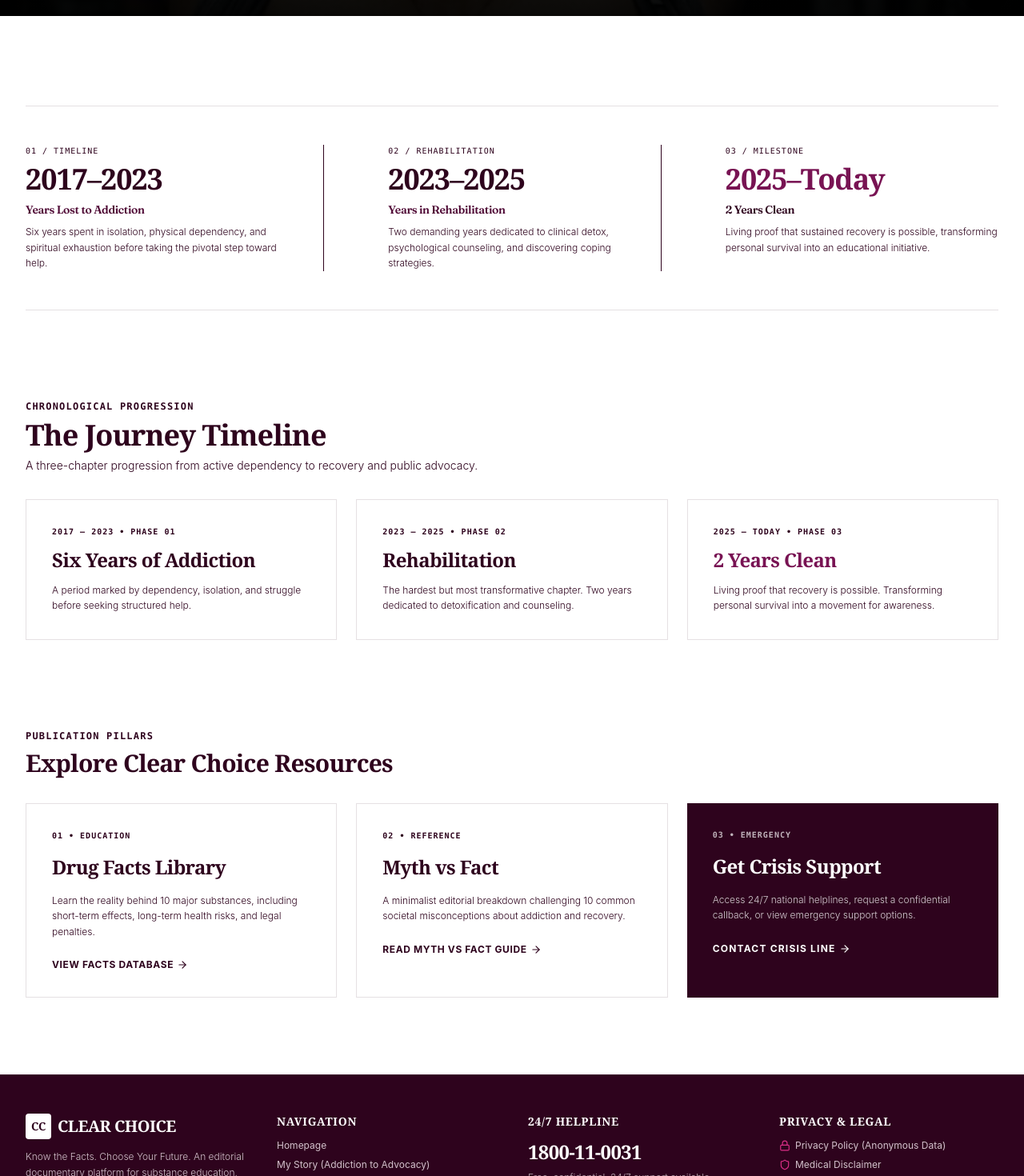
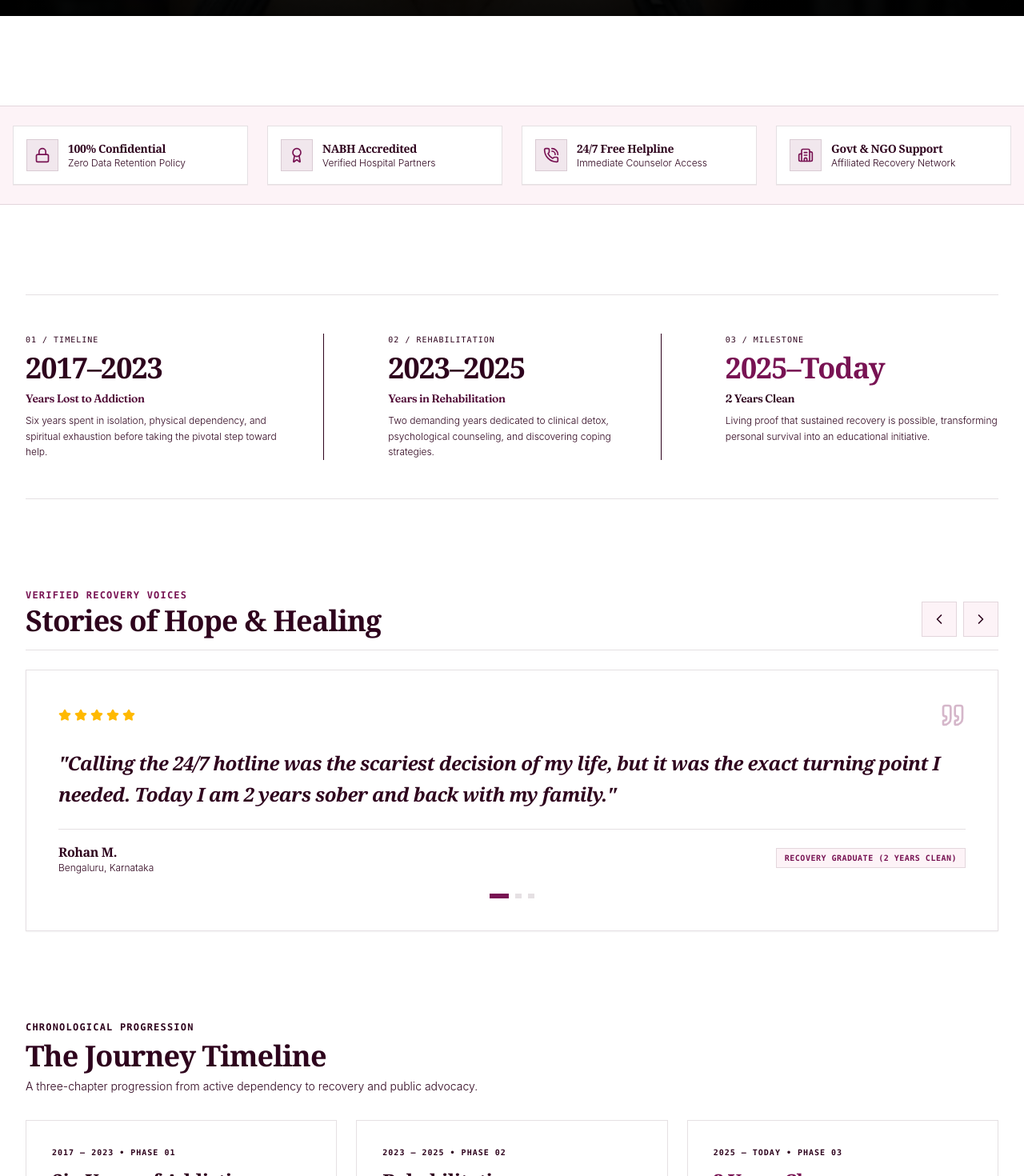
Before and after one commit to ayushixx/clear_choice, a React (Vite) app: page / in a window 1280 px wide. Shown: the part 780-2250 px from the top of the page at 80% size. Built offline with nearby package versions, Linux system fonts and the light colour scheme; no server answers.

Commit message:
Add TrustBadges, TestimonialsCarousel, and AnimatePresence route page transitions for mobile conversion optimization

```diff
--- a/src/App.jsx
+++ b/src/App.jsx
@@ -3,6 +3,7 @@ import Navbar from './components/Navbar';
 import Footer from './components/Footer';
 import LegalModal from './components/LegalModal';
 import LiveChatWidget from './components/LiveChatWidget';
+import { motion, AnimatePresence } from 'framer-motion';
 
 import Home from './pages/Home';
 import MyStory from './pages/MyStory';
@@ -71,9 +72,19 @@ export default function App() {
         toggleTheme={toggleTheme}
       />
 
-      {/* Dynamic Main Page Content */}
+      {/* Dynamic Main Page Content with Smooth Route Transitions */}
       <main className="flex-grow">
-        {renderPage()}
+        <AnimatePresence mode="wait">
+          <motion.div
+            key={activePage}
+            initial={{ opacity: 0, y: 8 }}
+            animate={{ opacity: 1, y: 0 }}
+            exit={{ opacity: 0, y: -8 }}
+            transition={{ duration: 0.25, ease: 'easeOut' }}
+          >
+            {renderPage()}
+          </motion.div>
+        </AnimatePresence>
       </main>
 
       {/* Floating Crisis Live Chat */}
--- /dev/null
+++ b/src/components/TestimonialsCarousel.jsx
@@ -0,0 +1,137 @@
+import React, { useState } from 'react';
+import { Quote, ChevronLeft, ChevronRight, Star } from 'lucide-react';
+import { motion, AnimatePresence } from 'framer-motion';
+
+export default function TestimonialsCarousel() {
+  const testimonials = [
+    {
+      id: 1,
+      quote: "Calling the 24/7 hotline was the scariest decision of my life, but it was the exact turning point I needed. Today I am 2 years sober and back with my family.",
+      author: "Rohan M.",
+      location: "Bengaluru, Karnataka",
+      category: "Recovery Graduate (2 Years Clean)",
+      rating: 5
+    },
+    {
+      id: 2,
+      quote: "As a mother watching her son struggle with opioid addiction, the Rehab Directory helped us locate NIMHANS within hours. The guidance we received saved his life.",
+      author: "Sunita K.",
+      location: "New Delhi, NCR",
+      category: "Family Member Support",
+      rating: 5
+    },
+    {
+      id: 3,
+      quote: "The Drug Facts Library dismantled the shame and misperceptions I had carried for years. It gave me the courage to seek clinical detox at Muktangan.",
+      author: "Priya S.",
+      location: "Pune, Maharashtra",
+      category: "Recovery Graduate (18 Months Clean)",
+      rating: 5
+    }
+  ];
+
+  const [currentIndex, setCurrentIndex] = useState(0);
+
+  const nextSlide = () => {
+    setCurrentIndex((prev) => (prev + 1) % testimonials.length);
+  };
+
+  const prevSlide = () => {
+    setCurrentIndex((prev) => (prev - 1 + testimonials.length) % testimonials.length);
+  };
+
+  const current = testimonials[currentIndex];
+
+  return (
+    <section className="space-y-6">
+      <div className="flex flex-col sm:flex-row sm:items-end justify-between gap-4 border-b border-editorial pb-4">
+        <div className="space-y-1">
+          <span className="text-xs font-mono font-bold uppercase tracking-widest text-[#781353] dark:text-[#E03590] block">
+            Verified Recovery Voices
+          </span>
+          <h2 className="text-2xl sm:text-4xl font-serif font-bold text-[var(--text-primary)]">
+            Stories of Hope & Healing
+          </h2>
+        </div>
+
+        {/* Carousel Prev/Next Buttons */}
+        <div className="flex items-center gap-2">
+          <button
+            onClick={prevSlide}
+            className="w-10 h-10 border border-editorial bg-[var(--bg-secondary)] text-[var(--text-primary)] hover:border-[#781353] dark:hover:border-[#E03590] flex items-center justify-center btn-tap touch-target"
+            aria-label="Previous Testimonial"
+          >
+            <ChevronLeft className="w-5 h-5" />
+          </button>
+          <button
+            onClick={nextSlide}
+            className="w-10 h-10 border border-editorial bg-[var(--bg-secondary)] text-[var(--text-primary)] hover:border-[#781353] dark:hover:border-[#E03590] flex items-center justify-center btn-tap touch-target"
+            aria-label="Next Testimonial"
+          >
+            <ChevronRight className="w-5 h-5" />
+          </button>
+        </div>
+      </div>
+
+      {/* Slide Container */}
+      <div className="relative overflow-hidden bg-[var(--bg-card)] border border-editorial p-6 sm:p-10 shadow-xs">
+        <AnimatePresence mode="wait">
+          <motion.div
+            key={current.id}
+            initial={{ opacity: 0, x: 20 }}
+            animate={{ opacity: 1, x: 0 }}
+            exit={{ opacity: 0, x: -20 }}
+            transition={{ duration: 0.3 }}
+            className="space-y-6"
+          >
+            {/* Stars & Quote Icon */}
+            <div className="flex items-center justify-between">
+              <div className="flex items-center gap-1 text-amber-400">
+                {[...Array(current.rating)].map((_, i) => (
+                  <Star key={i} className="w-4 h-4 fill-current" />
+                ))}
+              </div>
+              <Quote className="w-8 h-8 text-[#781353] dark:text-[#E03590] opacity-30" />
+            </div>
+
+            {/* Testimonial Quote */}
+            <blockquote className="text-base sm:text-2xl font-serif italic font-semibold text-[var(--text-primary)] leading-relaxed">
+              "{current.quote}"
+            </blockquote>
+
+            {/* Author Footer */}
+            <div className="pt-4 border-t border-editorial flex flex-col sm:flex-row sm:items-center justify-between gap-2">
+              <div>
+                <h4 className="font-serif font-bold text-sm sm:text-base text-[var(--text-primary)]">
+                  {current.author}
+                </h4>
+                <p className="text-xs text-muted font-light">
+                  {current.location}
+                </p>
+              </div>
+              <span className="text-[10px] font-mono font-bold uppercase tracking-wider text-[#781353] dark:text-[#E03590] bg-[var(--bg-secondary)] px-2.5 py-1 border border-editorial inline-block self-start sm:self-auto">
+                {current.category}
+              </span>
+            </div>
+          </motion.div>
+        </AnimatePresence>
+
+        {/* Carousel Indicators */}
+        <div className="flex items-center justify-center gap-2 pt-6">
+          {testimonials.map((_, idx) => (
+            <button
+              key={idx}
+              onClick={() => setCurrentIndex(idx)}
+              className={`h-1.5 transition-all ${
+                currentIndex === idx
+                  ? 'w-6 bg-[#781353] dark:bg-[#E03590]'
+                  : 'w-2 bg-[var(--border-color)] hover:bg-[#781353]/50'
+              }`}
+              aria-label={`Go to slide ${idx + 1}`}
+            />
+          ))}
+        </div>
+      </div>
+    </section>
+  );
+}
--- /dev/null
+++ b/src/components/TrustBadges.jsx
@@ -0,0 +1,60 @@
+import React from 'react';
+import { Award, PhoneCall, Lock, Building2 } from 'lucide-react';
+import { motion } from 'framer-motion';
+
+export default function TrustBadges() {
+  const trustSignals = [
+    {
+      icon: Lock,
+      title: '100% Confidential',
+      subtitle: 'Zero Data Retention Policy'
+    },
+    {
+      icon: Award,
+      title: 'NABH Accredited',
+      subtitle: 'Verified Hospital Partners'
+    },
+    {
+      icon: PhoneCall,
+      title: '24/7 Free Helpline',
+      subtitle: 'Immediate Counselor Access'
+    },
+    {
+      icon: Building2,
+      title: 'Govt & NGO Support',
+      subtitle: 'Affiliated Recovery Network'
+    }
+  ];
+
+  return (
+    <div className="w-full bg-[var(--bg-secondary)] border-y border-editorial py-6 px-4">
+      <div className="max-w-7xl mx-auto grid grid-cols-2 md:grid-cols-4 gap-4 sm:gap-6">
+        {trustSignals.map((item, idx) => {
+          const Icon = item.icon;
+          return (
+            <motion.div
+              key={idx}
+              initial={{ opacity: 0, y: 10 }}
+              whileInView={{ opacity: 1, y: 0 }}
+              viewport={{ once: true }}
+              transition={{ delay: idx * 0.08, duration: 0.4 }}
+              className="flex items-center gap-3 p-3 sm:p-4 bg-[var(--bg-card)] border border-editorial rounded-none shadow-2xs"
+            >
+              <div className="w-9 h-9 sm:w-10 sm:h-10 rounded-none bg-[#781353]/10 dark:bg-[#E03590]/15 text-[#781353] dark:text-[#E03590] flex items-center justify-center shrink-0 border border-editorial">
+                <Icon className="w-4 h-4 sm:w-5 sm:h-5" />
+              </div>
+              <div className="min-w-0">
+                <h4 className="font-serif font-bold text-xs sm:text-sm text-[var(--text-primary)] truncate">
+                  {item.title}
+                </h4>
+                <p className="text-[10px] sm:text-xs text-muted font-light truncate">
+                  {item.subtitle}
+                </p>
+              </div>
+            </motion.div>
+          );
+        })}
+      </div>
+    </div>
+  );
+}
--- a/src/pages/GetHelp.jsx
+++ b/src/pages/GetHelp.jsx
@@ -4,6 +4,7 @@ import { REHAB_CENTERS } from '../data/rehabCenters';
 import RehabDirectory from '../components/RehabDirectory';
 import InteractiveMap from '../components/InteractiveMap';
 import TurnstileWidget from '../components/TurnstileWidget';
+import TrustBadges from '../components/TrustBadges';
 import { submitContactInquiry, submitCallbackRequest } from '../api/submissionsApi';
 import { trackHelplineClick } from '../services/ga4Analytics';
 import { Send, Clock, Paperclip, AlertCircle, CheckCircle2 } from 'lucide-react';
@@ -188,6 +189,9 @@ export default function GetHelp() {
         allCenters={REHAB_CENTERS}
         onSelectCenter={setSelectedCenter}
       />
+
+      {/* TRUST BADGES BAR */}
+      <TrustBadges />
 
       {/* FORMS SECTION */}
       <section className="grid grid-cols-1 lg:grid-cols-2 gap-8 sm:gap-10">
--- a/src/pages/Home.jsx
+++ b/src/pages/Home.jsx
@@ -1,6 +1,8 @@
 import React from 'react';
 import { Phone, ArrowRight, ChevronRight } from 'lucide-react';
 import { motion } from 'framer-motion';
+import TrustBadges from '../components/TrustBadges';
+import TestimonialsCarousel from '../components/TestimonialsCarousel';
 
 export default function Home({ setActivePage }) {
   return (
@@ -68,7 +70,7 @@ export default function Home({ setActivePage }) {
           >
             <button
               onClick={() => { setActivePage('help'); window.scrollTo(0,0); }}
-              className="bg-white text-[#2E031D] hover:bg-[#FDF3F7] px-6 py-3.5 sm:px-8 sm:py-4 text-xs font-extrabold uppercase tracking-widest transition-all flex items-center justify-center gap-2 shadow-lg btn-tap"
+              className="bg-white text-[#2E031D] hover:bg-[#FDF3F7] px-6 py-3.5 sm:px-8 sm:py-4 text-xs font-extrabold uppercase tracking-widest transition-all flex items-center justify-center gap-2 shadow-lg btn-tap touch-target"
             >
               <span>GET HELP NOW</span>
               <ArrowRight className="w-4 h-4" />
@@ -76,7 +78,7 @@ export default function Home({ setActivePage }) {
 
             <button
               onClick={() => { setActivePage('story'); window.scrollTo(0,0); }}
-              className="bg-black/40 hover:bg-black/60 text-white border border-white/40 px-6 py-3.5 sm:px-8 sm:py-4 text-xs font-semibold uppercase tracking-widest backdrop-blur-md transition-all flex items-center justify-center gap-2 btn-tap"
+              className="bg-black/40 hover:bg-black/60 text-white border border-white/40 px-6 py-3.5 sm:px-8 sm:py-4 text-xs font-semibold uppercase tracking-widest backdrop-blur-md transition-all flex items-center justify-center gap-2 btn-tap touch-target"
             >
               <span>Read My Story</span>
               <ChevronRight className="w-4 h-4" />
@@ -90,13 +92,16 @@ export default function Home({ setActivePage }) {
             transition={{ duration: 0.6, delay: 0.4 }}
             className="pt-2 text-[11px] sm:text-xs font-mono text-white/80 flex items-center gap-2"
           >
-            <Phone className="w-3.5 h-3.5 text-[#DC2F87]" />
+            <Phone className="w-3.5 h-3.5 text-[#E03590]" />
             <span>24/7 National Emergency Support: <strong>1800-11-0031</strong></span>
           </motion.div>
 
         </div>
 
       </section>
+
+      {/* TRUST & ACCREDITATION BADGES BAR */}
+      <TrustBadges />
 
       {/* QUICK IMPACT STATS */}
       <section className="max-w-7xl mx-auto px-4 sm:px-6 lg:px-8">
@@ -173,6 +178,11 @@ export default function Home({ setActivePage }) {
         </div>
       </section>
 
+      {/* RECOVERY TESTIMONIALS CAROUSEL */}
+      <section className="max-w-7xl mx-auto px-4 sm:px-6 lg:px-8">
+        <TestimonialsCarousel />
+      </section>
+
       {/* JOURNEY TIMELINE STORYTELLING */}
       <section className="max-w-7xl mx-auto px-4 sm:px-6 lg:px-8 space-y-8">
         <div className="max-w-2xl space-y-2">
@@ -220,7 +230,7 @@ export default function Home({ setActivePage }) {
             <span className="text-[10px] font-mono font-bold text-muted uppercase tracking-widest block">
               2025 – Today • Phase 03
             </span>
-            <h3 className="text-xl sm:text-2xl font-serif font-bold text-[#781353] dark:text-[#DC2F87]">
+            <h3 className="text-xl sm:text-2xl font-serif font-bold text-[#781353] dark:text-[#E03590]">
               2 Years Clean
             </h3>
             <p className="text-xs text-muted font-light leading-relaxed">
@@ -247,12 +257,12 @@ export default function Home({ setActivePage }) {
           {/* Card 1 */}
           <div
             onClick={() => { setActivePage('facts'); window.scrollTo(0,0); }}
-            className="card-doc p-6 sm:p-8 cursor-pointer group space-y-4 btn-tap"
+            className="card-doc p-6 sm:p-8 cursor-pointer group space-y-4 btn-tap touch-target"
           >
             <span className="text-[10px] font-mono font-bold text-muted uppercase tracking-widest block">
               01 • Education
             </span>
-            <h3 className="text-xl sm:text-2xl font-serif font-bold text-[var(--text-primary)] group-hover:text-[#781353] dark:group-hover:text-[#DC2F87] transition-colors">
+            <h3 className="text-xl sm:text-2xl font-serif font-bold text-[var(--text-primary)] group-hover:text-[#781353] dark:group-hover:text-[#E03590] transition-colors">
               Drug Facts Library
             </h3>
             <p className="text-xs text-muted leading-relaxed font-light">
@@ -266,12 +276,12 @@ export default function Home({ setActivePage }) {
           {/* Card 2 */}
           <div
             onClick={() => { setActivePage('quiz'); window.scrollTo(0,0); }}
-            className="card-doc p-6 sm:p-8 cursor-pointer group space-y-4 btn-tap"
+            className="card-doc p-6 sm:p-8 cursor-pointer group space-y-4 btn-tap touch-target"
           >
             <span className="text-[10px] font-mono font-bold text-muted uppercase tracking-widest block">
               02 • Reference
             </span>
-            <h3 className="text-xl sm:text-2xl font-serif font-bold text-[var(--text-primary)] group-hover:text-[#781353] dark:group-hover:text-[#DC2F87] transition-colors">
+            <h3 className="text-xl sm:text-2xl font-serif font-bold text-[var(--text-primary)] group-hover:text-[#781353] dark:group-hover:text-[#E03590] transition-colors">
               Myth vs Fact
             </h3>
             <p className="text-xs text-muted leading-relaxed font-light">
@@ -285,7 +295,7 @@ export default function Home({ setActivePage }) {
           {/* Card 3 */}
           <div
             onClick={() => { setActivePage('help'); window.scrollTo(0,0); }}
-            className="bg-[#2E031D] text-white p-6 sm:p-8 cursor-pointer group space-y-4 hover:bg-[#4E0834] transition-colors btn-tap"
+            className="bg-[#2E031D] text-white p-6 sm:p-8 cursor-pointer group space-y-4 hover:bg-[#4E0834] transition-colors btn-tap touch-target"
           >
             <span className="text-[10px] font-mono font-bold text-white/70 uppercase tracking-widest block">
               03 • Emergency
```
Also changed, not shown: src/index.css (+12 -0 lines).
